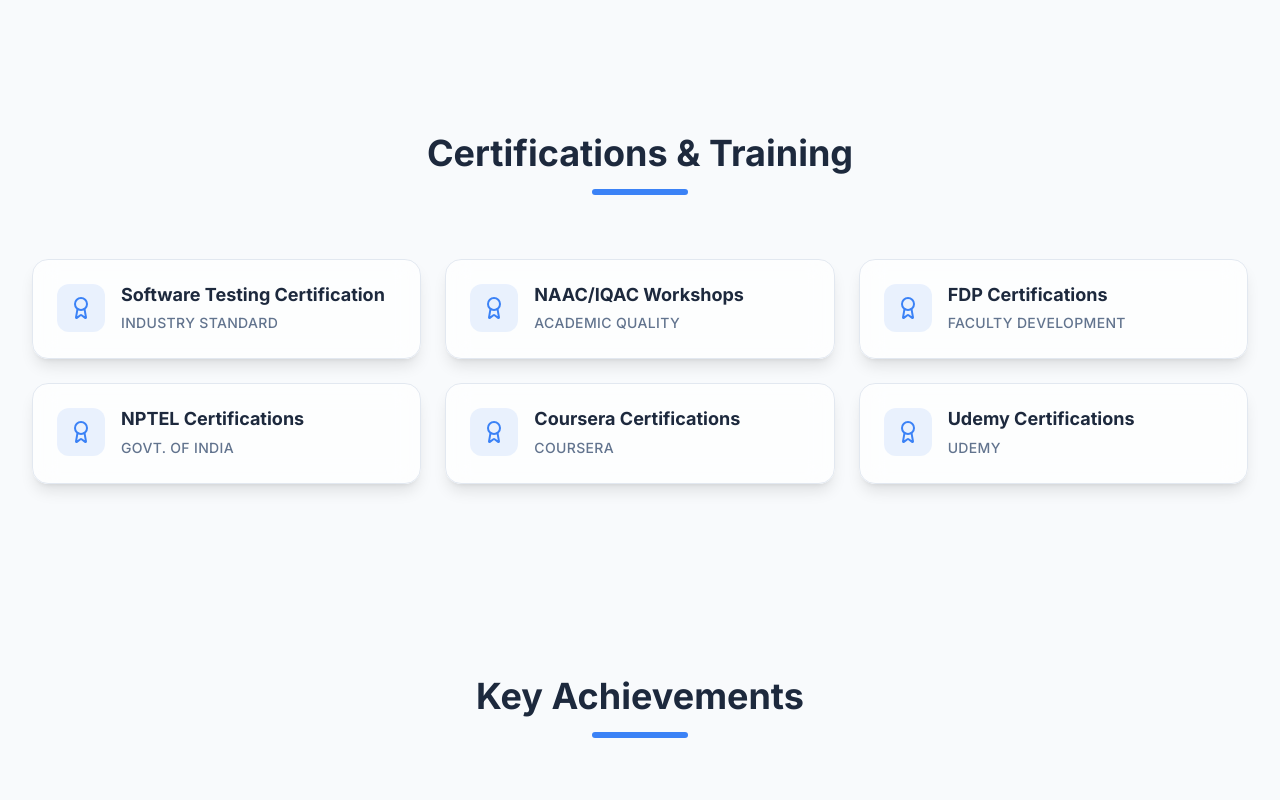
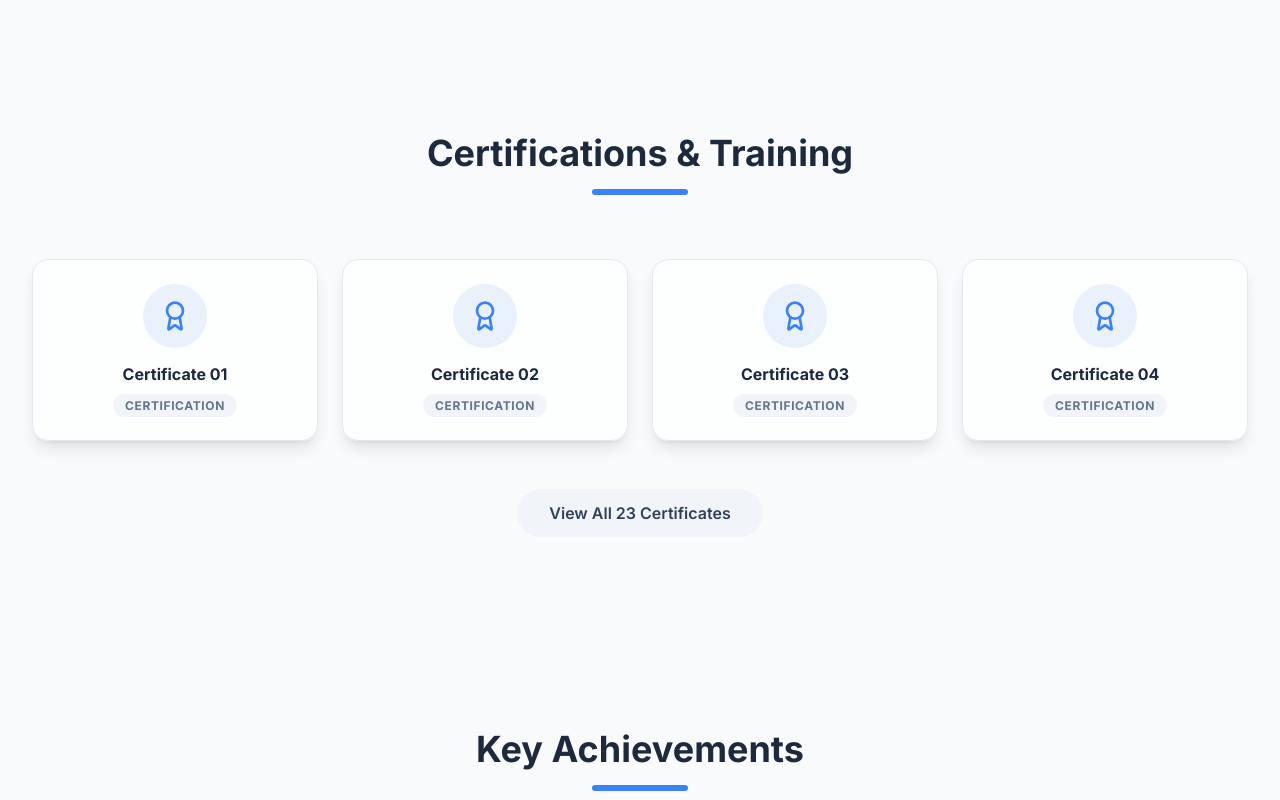
Before and after one commit to balaji3245/Asha-Dange-portfolio, a React (Vite) app: page / in a window 1280 px wide. Shown: the part 5420-6220 px from the top of the page. Built offline with nearby package versions, Linux system fonts and the light colour scheme.

Commit message:
feat: add 23 certificates with view more toggle

```diff
--- a/src/components/sections/Certifications.jsx
+++ b/src/components/sections/Certifications.jsx
@@ -1,10 +1,13 @@
-import React from 'react';
+import React, { useState } from 'react';
 import { motion } from 'framer-motion';
 import { Award, CheckCircle } from 'lucide-react';
 import portfolioData from '../../data/portfolioData.json';
 
 export default function Certifications() {
   const certifications = portfolioData.certifications || [];
+  const [showAll, setShowAll] = useState(false);
+
+  const visibleCertifications = showAll ? certifications : certifications.slice(0, 4);
 
   return (
     <section id="certifications" className="py-24">
@@ -22,31 +25,53 @@
           <div className="w-24 h-1.5 bg-secondary mx-auto rounded-full" />
         </motion.div>
 
-        <div className="grid grid-cols-1 sm:grid-cols-2 lg:grid-cols-3 gap-6">
-          {certifications.map((cert, idx) => (
+        <div className="grid grid-cols-1 sm:grid-cols-2 lg:grid-cols-4 gap-6">
+          {visibleCertifications.map((cert, idx) => (
             <motion.div
               key={idx}
               initial={{ opacity: 0, y: 20 }}
               whileInView={{ opacity: 1, y: 0 }}
               viewport={{ once: true }}
-              transition={{ delay: idx * 0.1 }}
+              transition={{ delay: (idx % 4) * 0.1 }}
               whileHover={{ y: -5, scale: 1.02 }}
-              className="glass-card p-6 border border-slate-100 dark:border-white/5 flex items-start gap-4"
             >
-              <div className="p-3 bg-secondary/10 dark:bg-primary rounded-xl text-secondary dark:text-accent shrink-0">
-                <Award />
+              <a
+                href={cert.link}
+                target="_blank"
+                rel="noopener noreferrer"
+                className="glass-card p-6 border border-slate-100 dark:border-white/5 flex flex-col items-center text-center gap-4 h-full transition-all hover:shadow-xl hover:shadow-secondary/10 hover:border-secondary/30"
+              >
+                <div className="p-4 bg-secondary/10 dark:bg-primary rounded-full text-secondary dark:text-accent shrink-0">
+                  <Award size={32} />
                 </div>
                 <div>
-                <h3 className="text-lg font-bold text-slate-800 dark:text-white leading-tight mb-1">
+                  <h3 className="text-md font-bold text-slate-800 dark:text-white leading-tight mb-2">
                     {cert.title}
                   </h3>
-                <span className="text-sm font-medium text-slate-500 dark:text-slate-400 uppercase tracking-wide">
+                  <span className="text-xs font-bold text-slate-500 dark:text-slate-400 uppercase tracking-wider bg-slate-100 dark:bg-white/5 px-3 py-1 rounded-full">
                     {cert.issuer}
                   </span>
                 </div>
+              </a>
             </motion.div>
           ))}
         </div>
+
+        {certifications.length > 4 && (
+          <motion.div
+            initial={{ opacity: 0 }}
+            whileInView={{ opacity: 1 }}
+            viewport={{ once: true }}
+            className="mt-12 text-center"
+          >
+            <button
+              onClick={() => setShowAll(!showAll)}
+              className="px-8 py-3 rounded-full bg-slate-100 dark:bg-white/5 text-slate-700 dark:text-slate-300 font-semibold hover:bg-secondary hover:text-white dark:hover:bg-accent transition-colors duration-300"
+            >
+              {showAll ? 'View Less' : `View All ${certifications.length} Certificates`}
+            </button>
+          </motion.div>
+        )}
 
       </div>
     </section>
--- a/src/data/portfolioData.json
+++ b/src/data/portfolioData.json
@@ -102,12 +102,29 @@
     }
   ],
   "certifications": [
-    { "title": "Software Testing Certification", "issuer": "Industry Standard" },
-    { "title": "NAAC/IQAC Workshops", "issuer": "Academic Quality" },
-    { "title": "FDP Certifications", "issuer": "Faculty Development" },
-    { "title": "NPTEL Certifications", "issuer": "Govt. of India" },
-    { "title": "Coursera Certifications", "issuer": "Coursera" },
-    { "title": "Udemy Certifications", "issuer": "Udemy" }
+    { "title": "Certificate 01", "issuer": "Certification", "link": "/certificate_01.pdf" },
+    { "title": "Certificate 02", "issuer": "Certification", "link": "/certificate_02.pdf" },
+    { "title": "Certificate 03", "issuer": "Certification", "link": "/certificate_03.pdf" },
+    { "title": "Certificate 04", "issuer": "Certification", "link": "/certificate_04.pdf" },
+    { "title": "Certificate 05", "issuer": "Certification", "link": "/certificate_05.pdf" },
+    { "title": "Certificate 06", "issuer": "Certification", "link": "/certificate_06.pdf" },
+    { "title": "Certificate 07", "issuer": "Certification", "link": "/certificate_07.pdf" },
+    { "title": "Certificate 08", "issuer": "Certification", "link": "/certificate_08.pdf" },
+    { "title": "Certificate 09", "issuer": "Certification", "link": "/certificate_09.pdf" },
+    { "title": "Certificate 10", "issuer": "Certification", "link": "/certificate_10.pdf" },
+    { "title": "Certificate 11", "issuer": "Certification", "link": "/certificate_11.pdf" },
+    { "title": "Certificate 12", "issuer": "Certification", "link": "/certificate_12.pdf" },
+    { "title": "Certificate 13", "issuer": "Certification", "link": "/certificate_13.pdf" },
+    { "title": "Certificate 14", "issuer": "Certification", "link": "/certificate_14.pdf" },
+    { "title": "Certificate 15", "issuer": "Certification", "link": "/certificate_15.pdf" },
+    { "title": "Certificate 16", "issuer": "Certification", "link": "/certificate_16.pdf" },
+    { "title": "Certificate 17", "issuer": "Certification", "link": "/certificate_17.pdf" },
+    { "title": "Certificate 18", "issuer": "Certification", "link": "/certificate_18.pdf" },
+    { "title": "Certificate 19", "issuer": "Certification", "link": "/certificate_19.pdf" },
+    { "title": "Certificate 20", "issuer": "Certification", "link": "/certificate_20.pdf" },
+    { "title": "Certificate 21", "issuer": "Certification", "link": "/certificate_21.pdf" },
+    { "title": "Certificate 22", "issuer": "Certification", "link": "/certificate_22.pdf" },
+    { "title": "Certificate 23", "issuer": "Certification", "link": "/certificate_23.pdf" }
   ],
   "achievements": [
     { "title": "Department Leadership", "desc": "Successfully heading academic and administrative operations." },
--- a/src/pages/AdminPanel.jsx
+++ b/src/pages/AdminPanel.jsx
@@ -182,13 +182,14 @@
 
           {activeTab === 'Certifications' && (
             <div className="space-y-6">
-              <button onClick={() => addArrayItem('certifications', { title: "New Certification", issuer: "Issuer" })} className="w-full py-4 border-2 border-dashed border-slate-300 dark:border-white/20 rounded-xl text-slate-500 hover:bg-slate-50 dark:hover:bg-white/5 flex items-center justify-center gap-2 font-medium transition-colors"><Plus size={18} /> Add Certification</button>
+              <button onClick={() => addArrayItem('certifications', { title: "New Certification", issuer: "Issuer", link: "" })} className="w-full py-4 border-2 border-dashed border-slate-300 dark:border-white/20 rounded-xl text-slate-500 hover:bg-slate-50 dark:hover:bg-white/5 flex items-center justify-center gap-2 font-medium transition-colors"><Plus size={18} /> Add Certification</button>
               {data.certifications.map((item, idx) => (
                 <div key={idx} className="glass-card p-6 space-y-4 relative group">
                   <button onClick={() => removeArrayItem('certifications', idx)} className="absolute top-4 right-4 p-2 text-red-500 hover:bg-red-50 dark:hover:bg-red-500/10 rounded-lg transition-colors"><Trash2 size={18} /></button>
                   <div className="grid grid-cols-1 md:grid-cols-2 gap-4 pr-12">
-                    <div><label className="block text-xs font-semibold mb-1 dark:text-slate-400">Certification Name</label><input type="text" value={item.title} onChange={e => handleArrayChange('certifications', idx, 'title', e.target.value)} className="w-full p-2.5 rounded-lg bg-slate-50 dark:bg-primary border border-slate-200 dark:border-white/10 dark:text-white" /></div>
+                    <div className="md:col-span-2"><label className="block text-xs font-semibold mb-1 dark:text-slate-400">Certification Name</label><input type="text" value={item.title} onChange={e => handleArrayChange('certifications', idx, 'title', e.target.value)} className="w-full p-2.5 rounded-lg bg-slate-50 dark:bg-primary border border-slate-200 dark:border-white/10 dark:text-white" /></div>
                     <div><label className="block text-xs font-semibold mb-1 dark:text-slate-400">Issuer</label><input type="text" value={item.issuer} onChange={e => handleArrayChange('certifications', idx, 'issuer', e.target.value)} className="w-full p-2.5 rounded-lg bg-slate-50 dark:bg-primary border border-slate-200 dark:border-white/10 dark:text-white" /></div>
+                    <div><label className="block text-xs font-semibold mb-1 dark:text-slate-400">PDF Link</label><input type="text" value={item.link || ''} onChange={e => handleArrayChange('certifications', idx, 'link', e.target.value)} className="w-full p-2.5 rounded-lg bg-slate-50 dark:bg-primary border border-slate-200 dark:border-white/10 dark:text-white" placeholder="/certificate_01.pdf" /></div>
                   </div>
                 </div>
               ))}
```
Lines whose indentation alone changed are shown as unchanged.
